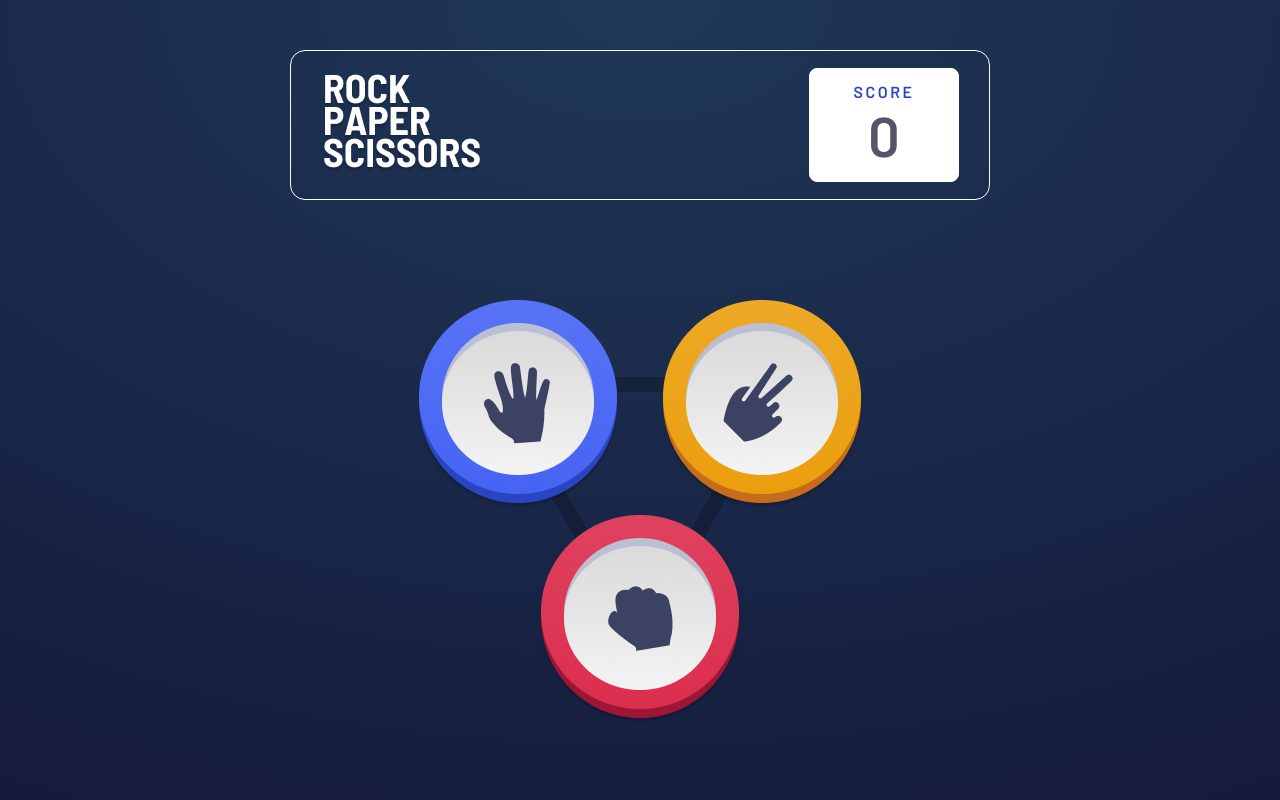
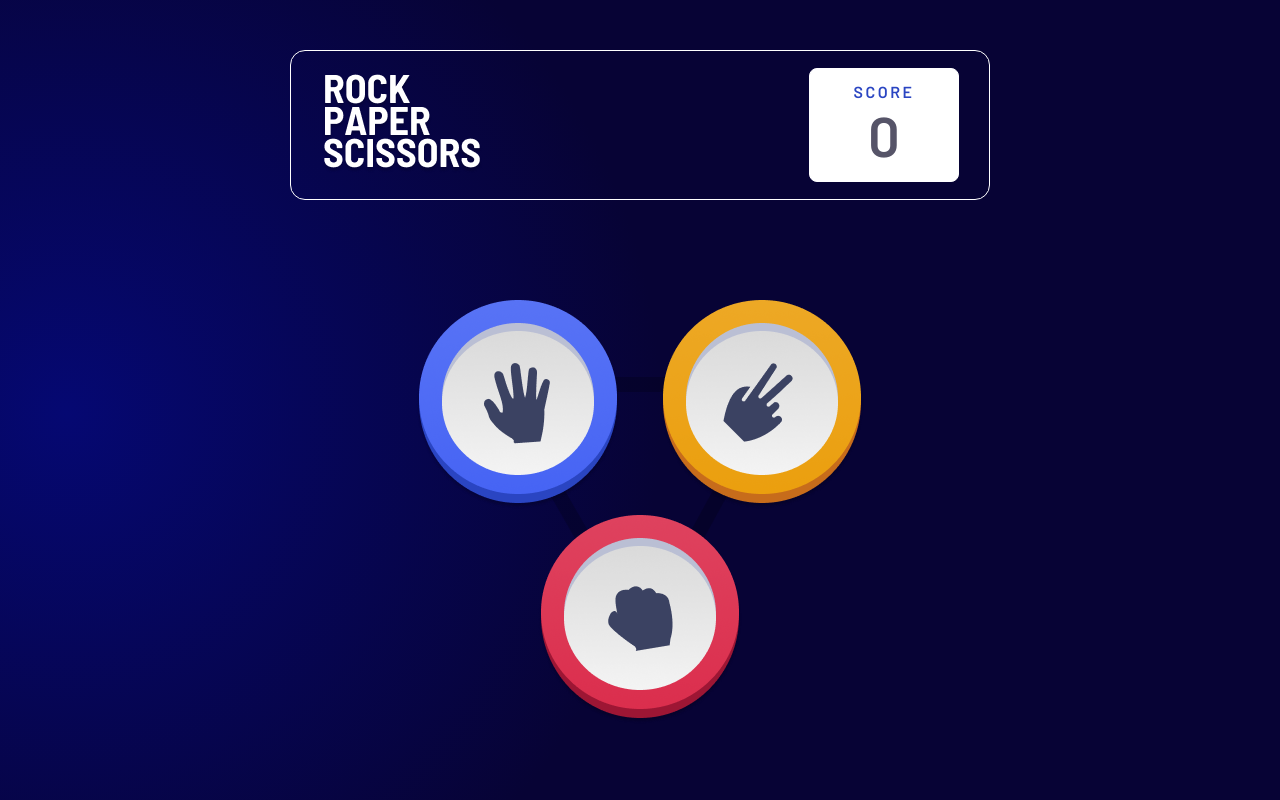
Before and after one commit to coderAashutosh/Rock-Paper-Scissors-Game, a plain HTML site: page index.html in a window 1280 px wide. Drawn offline with Linux system fonts and the light colour scheme.

Commit message:
Add files via upload

```diff
--- a/styles.css
+++ b/styles.css
@@ -16,11 +16,7 @@ body{
     align-items: center;
     width: 100%;
     height: 100vh;
-    background: radial-gradient(
-      134.34% 134.34% at 50% 0%,
-      #1f3757 0%,
-      #131537 100%
-    );
+    background-image: radial-gradient( circle 610px at 5.2% 51.6%,  rgba(5,8,114,1) 0%, rgba(7,3,53,1) 97.5% );
   }
 
   .scoreboard {
```
